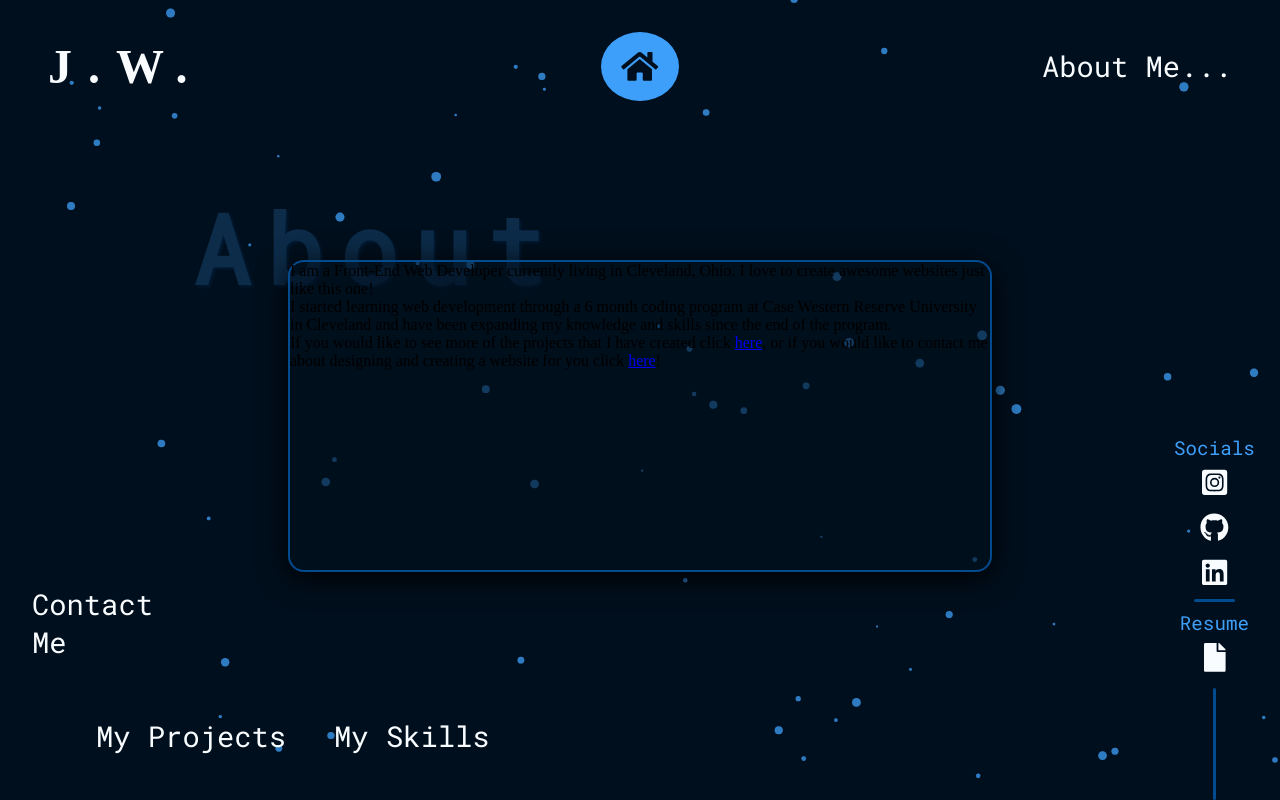
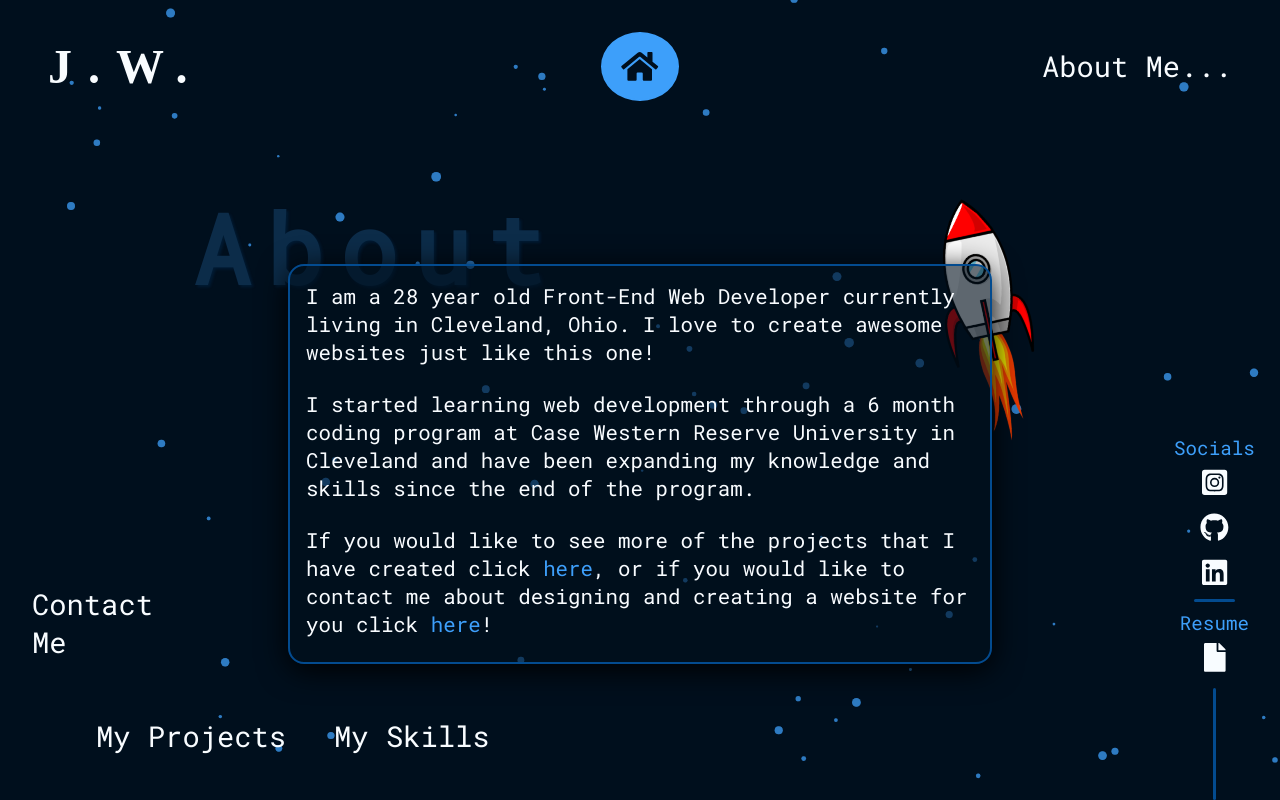
Before and after one commit to J-Whisler/iDesign-jw, a React (Create React App) app: page /about in a window 1280 px wide. Built offline with nearby package versions, Linux system fonts and the light colour scheme; a web font is replaced by a local one.

Commit message:
about me page

```diff
--- a/src/pages/AboutMe/AboutMe.jsx
+++ b/src/pages/AboutMe/AboutMe.jsx
@@ -10,6 +10,8 @@ import DesktopSocials from "../../components/DesktopSocials/DesktopSocials";
 
 import { Link } from "react-router-dom";
 
+import rocket from "../../assets/rocket.png";
+
 const AboutMe = () => {
   return (
     <div className="aboutMe__container container">
@@ -21,11 +23,15 @@ const AboutMe = () => {
       <PageTitle>
         <h2 className="aboutMe__Title">About</h2>
       </PageTitle>
+      <div className="rocket">
+        <img src={rocket} alt="rocket" />
+      </div>
       <div className="aboutMe__contentBox">
-        <div className="aboutMe__conentBoxText">
+        <div className="aboutMe__contentBoxText">
           <div className="aboutMe__paragraph">
-            I am a Front-End Web Developer currently living in Cleveland, Ohio.
-            I love to create awesome websites just like this one!
+            I am a 28 year old Front-End Web Developer currently living in
+            Cleveland, Ohio. I love to create awesome websites just like this
+            one!
           </div>
           <div className="aboutMe__paragraph">
             I started learning web development through a 6 month coding program
@@ -36,12 +42,12 @@ const AboutMe = () => {
             {" "}
             If you would like to see more of the projects that I have created
             click{" "}
-            <Link to="/projects" className="p-link">
+            <Link to="/projects" className="p-link link">
               here
             </Link>
             , or if you would like to contact me about designing and creating a
             website for you click{" "}
-            <Link to="/contact" className="p-link">
+            <Link to="/contact" className="p-link link">
               here
             </Link>
             !
--- a/src/pages/AboutMe/AboutMe.scss
+++ b/src/pages/AboutMe/AboutMe.scss
@@ -1,9 +1,35 @@
 @import "../../utilities/variables.scss";
+
+
+@keyframes float {
+     0% {
+    transform: translateY(5px);
+  }
+
+  50% {
+    transform: translateY(-5px) translateX(10px);
+  }
+
+  100% {
+    transform: translateY(5px);
+  }
+}
 
 .aboutMe__container {
     background: $primary-color;
     height: 100vh;
     overflow: hidden;
+    .rocket {
+        position: absolute;
+        top: 15%;
+        left: 65%;
+        transform: rotate(-.16turn);
+        img {
+            width: 40%;
+            animation: float 5s infinite linear;
+
+        }
+    }
     .aboutMe__contentBox {
         border: 2px solid $accent-color-shadow;
         border-radius: 1rem;
@@ -12,11 +38,31 @@
         background: $primary-rgba;
 
         position: absolute;
-        top: 52%;
+        top: 58%;
         left: 50%;
         transform: translate(-50%, -50%);
 
         width: 55vw;
-        height: 39vh;
+        height: 50vh;
+
+        padding: 1rem;
+
+        display: flex;
+        align-items: center;
+        .aboutMe__contentBoxText {
+            display: flex;
+            flex-direction: column;
+            padding-top: 1rem;
+            .aboutMe__paragraph {
+                color: $font-color;
+                font-family: $main-font;
+                font-size: 1.3rem;
+                margin-bottom: 1.5rem;
+                .p-link {
+                    font-size: 1.3rem;
+                    color: $accent-color;
+                }
+            }
+        }
     }
 }
```
